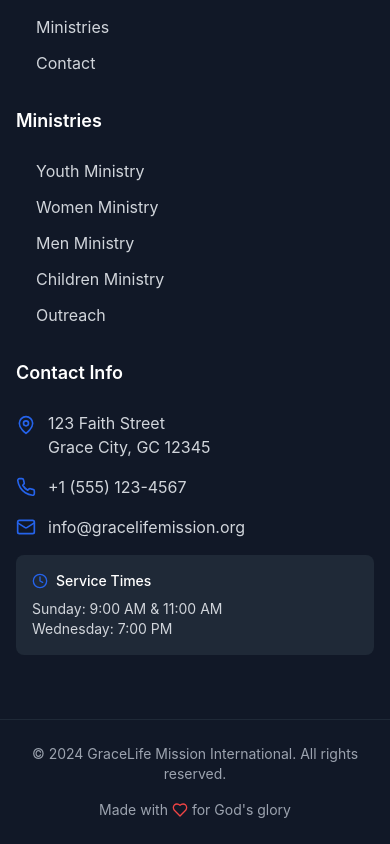
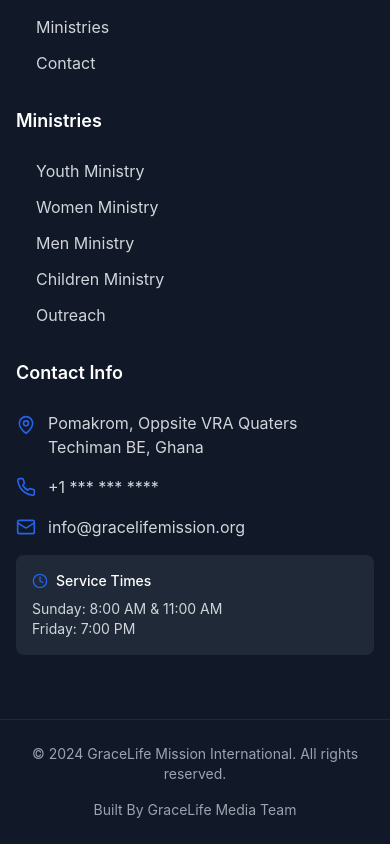
Before and after one commit to Afrifa518/grace-life-mission, a React (Vite) app: page / in a window 390 px wide. Shown: the part 4651-5495 px from the top of the page. Built offline with nearby package versions, Linux system fonts and the light colour scheme.

Commit message:
Update Footer component with new address, phone format, service times, and credit to GraceLife Media Team.

```diff
--- a/src/components/Footer.jsx
+++ b/src/components/Footer.jsx
@@ -117,13 +117,13 @@
               <div className="flex items-start space-x-3">
                 <MapPin className="w-5 h-5 text-blue-600 mt-1 flex-shrink-0" />
                 <div>
-                  <p className="text-gray-300">123 Faith Street</p>
-                  <p className="text-gray-300">Grace City, GC 12345</p>
+                  <p className="text-gray-300">Pomakrom, Oppsite VRA Quaters</p>
+                  <p className="text-gray-300">Techiman BE, Ghana</p>
                 </div>
               </div>
               <div className="flex items-center space-x-3">
                 <Phone className="w-5 h-5 text-blue-600 flex-shrink-0" />
-                <p className="text-gray-300">+1 (555) 123-4567</p>
+                <p className="text-gray-300">+1 *** *** ****</p>
               </div>
               <div className="flex items-center space-x-3">
                 <Mail className="w-5 h-5 text-blue-600 flex-shrink-0" />
@@ -134,8 +134,8 @@
                   <Clock className="w-4 h-4 text-blue-600" />
                   <span className="font-medium text-sm">Service Times</span>
                 </div>
-                <p className="text-sm text-gray-300">Sunday: 9:00 AM & 11:00 AM</p>
-                <p className="text-sm text-gray-300">Wednesday: 7:00 PM</p>
+                <p className="text-sm text-gray-300">Sunday: 8:00 AM & 11:00 AM</p>
+                <p className="text-sm text-gray-300">Friday: 7:00 PM</p>
               </div>
             </div>
           </div>
@@ -150,9 +150,8 @@
               © 2024 GraceLife Mission International. All rights reserved.
             </p>
             <div className="flex items-center space-x-1 text-sm text-gray-400">
-              <span>Made with</span>
-              <Heart className="w-4 h-4 text-red-500" />
-              <span>for God's glory</span>
+              <span>Built By</span>
+              <span>GraceLife Media Team</span>
             </div>
           </div>
         </div>
```
